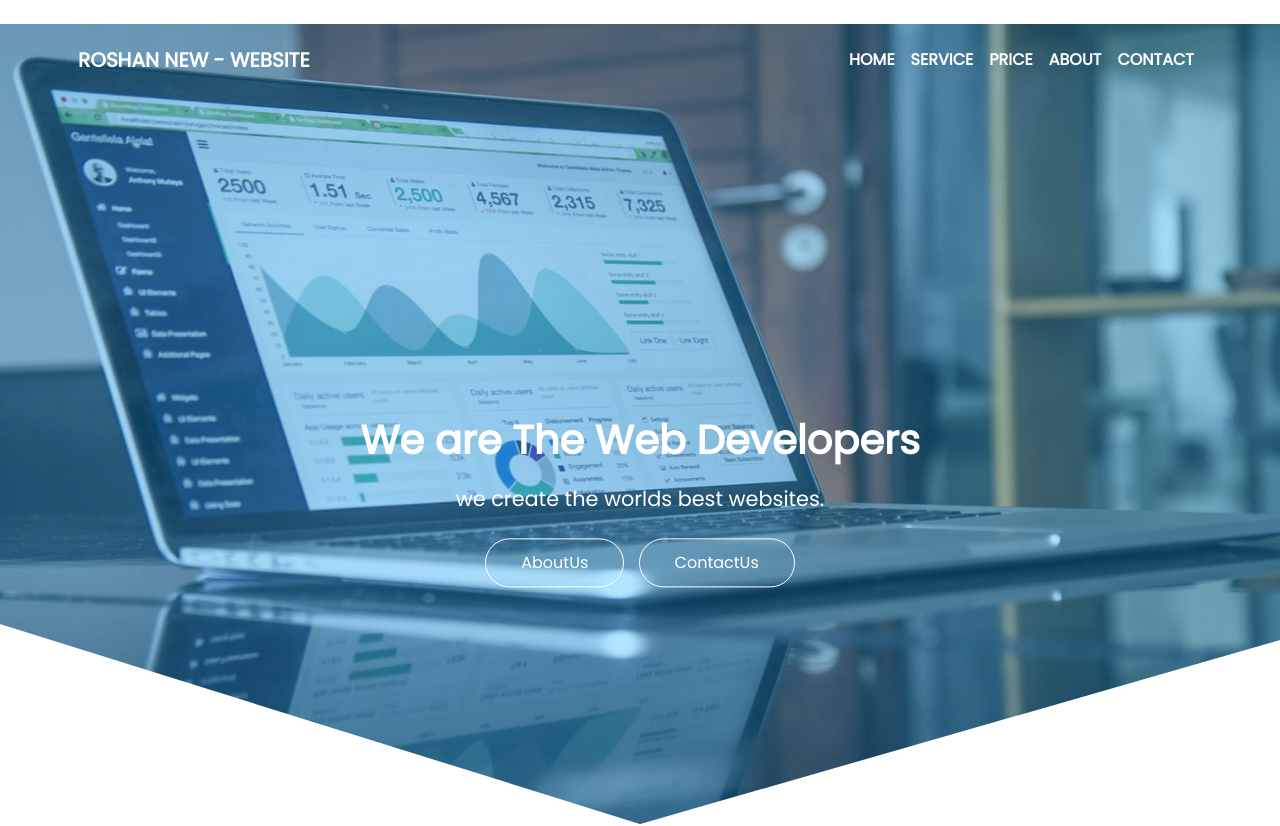
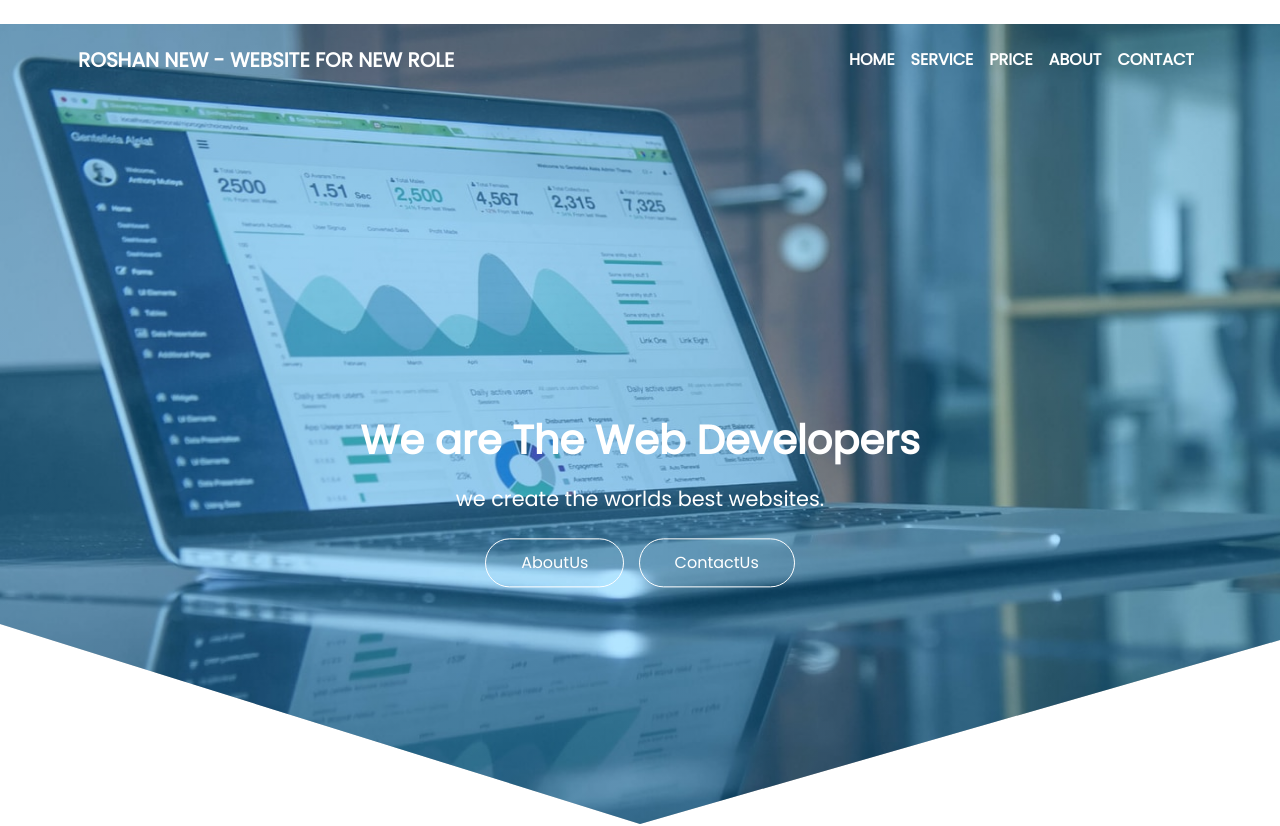
Before and after one commit to RoshanChaturpale/HTML_Website_Personal_Project, a plain HTML site: page HtmlPage.html in a window 1280 px wide. Shown: the top 826 px of the page. Drawn offline with nearby package versions, Linux system fonts and the light colour scheme; a script that the page names is missing.

Commit message:
check uservalue add add

```diff
--- a/HtmlPage.html
+++ b/HtmlPage.html
@@ -10,7 +10,7 @@
          <div class="container text-uppercase p-2">
 
 
-  <a class="navbar-brand font-weight-bold text-white" href="#">Roshan New - Website</a>
+  <a class="navbar-brand font-weight-bold text-white" href="#">Roshan New - Website for New role</a>
   <button class="navbar-toggler" type="button" data-toggle="collapse" data-target="
           #navbarSupportedContent" aria-controls="navbarSupportedContent" aria-expanded="
           false" aria-label="Toggle navigation">
```
